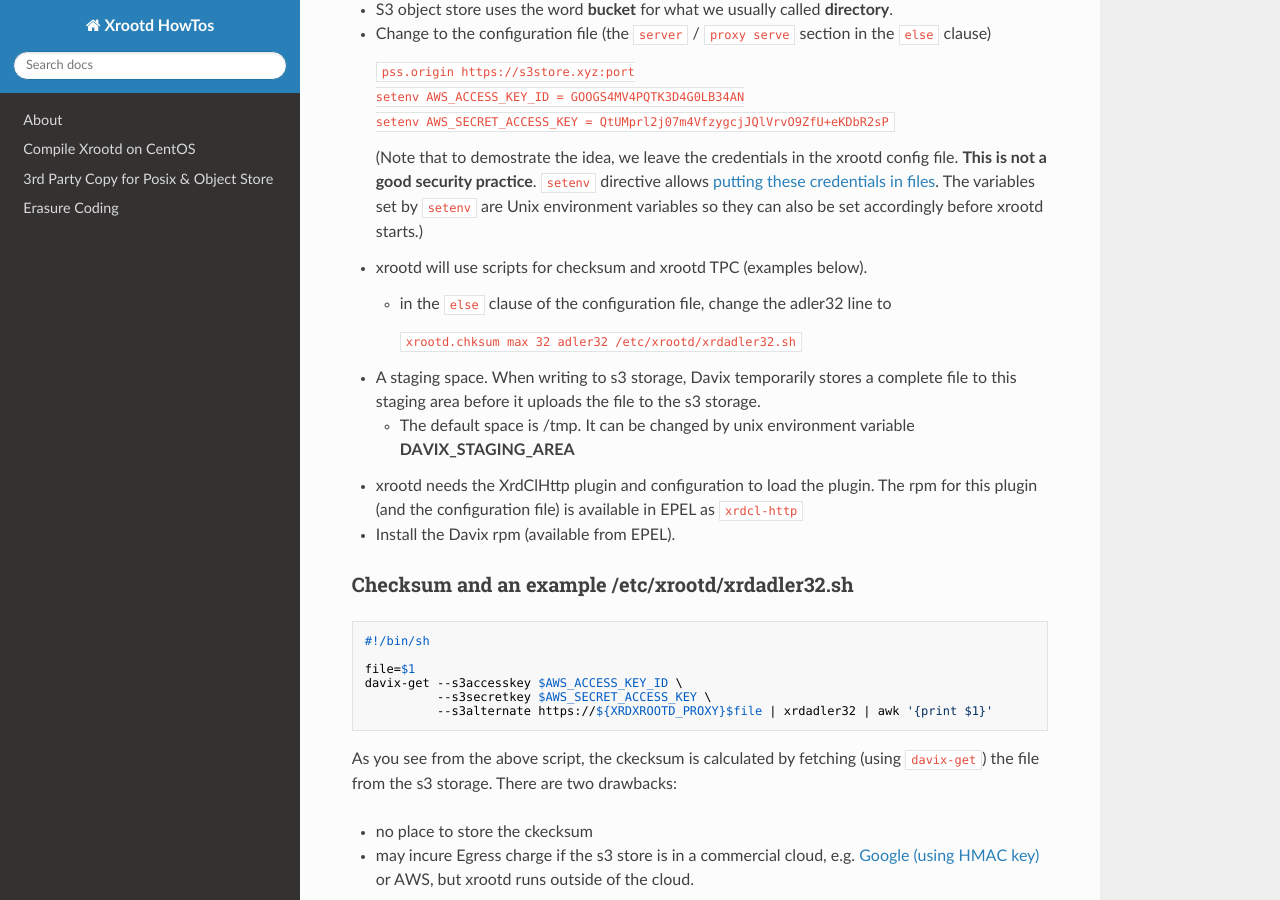
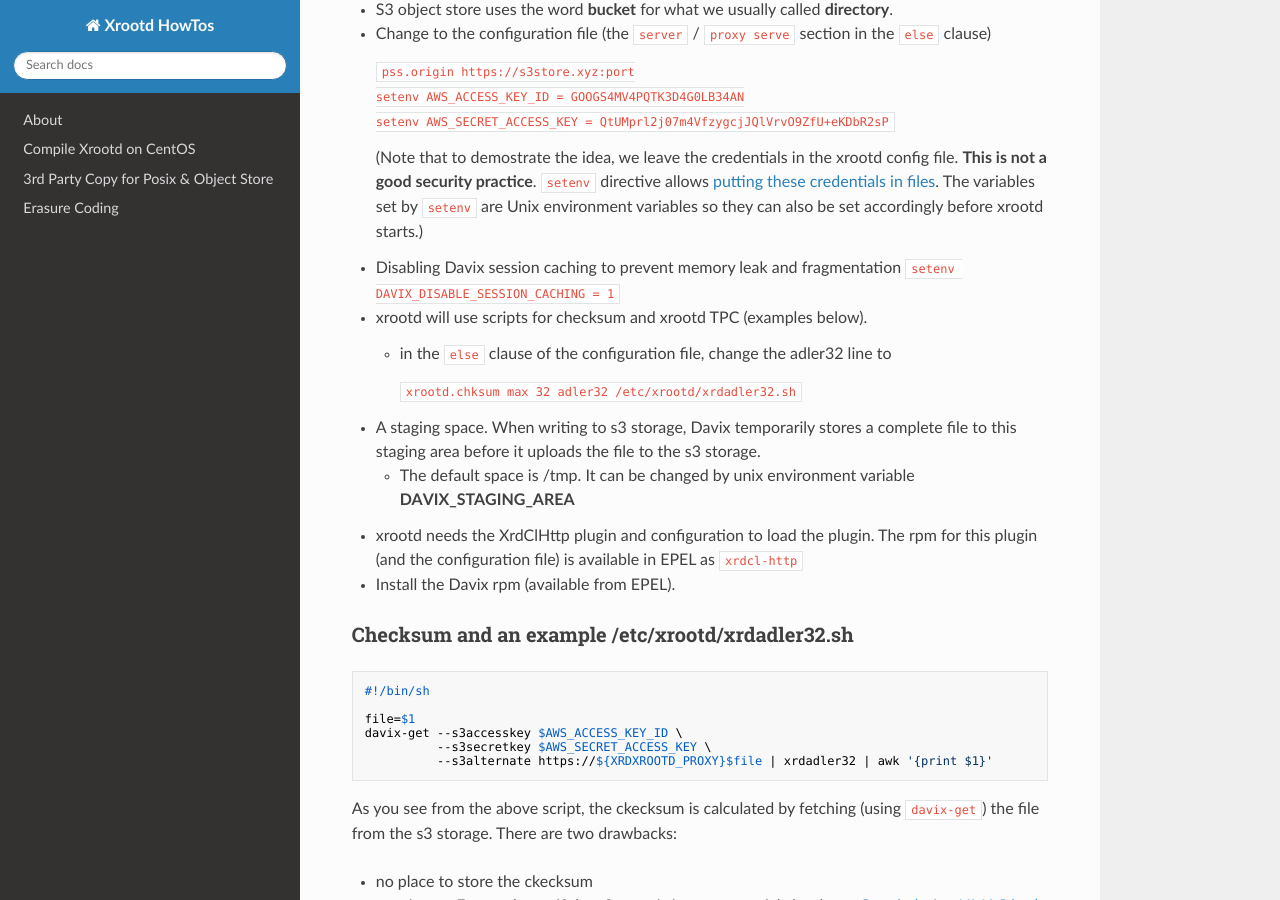
Before and after one commit to xrootd/howto, an MkDocs documentation site: the page built from docs/tpc/S3storge.md, in a window 1280 px wide and 900 px high, scrolled down 341 px. Built offline with MkDocs 1.6.1, drawn with Linux system fonts in a browser that asks for light colours; nearby versions of some CDN libraries.

Commit message:
disable Davix sessino caching

````diff
--- a/docs/tpc/S3storge.md
+++ b/docs/tpc/S3storge.md
@@ -24,6 +24,11 @@ with the following additional configurations:
     [putting these credentials in files](https://xrootd.slac.stanford.edu/doc/dev55/Syntax_config.htm#_Toc520499869).
     The variables set by `setenv` are Unix environment variables so they can also be set
     accordingly before xrootd starts.)
+
+  * Disabling Davix session caching to prevent memory leak and fragmentation
+    ```
+    setenv DAVIX_DISABLE_SESSION_CACHING = 1
+    ```
 
   * xrootd will use scripts for checksum and xrootd TPC (examples below).
     - in the `else` clause of the configuration file, change the adler32 line to <p>
````
